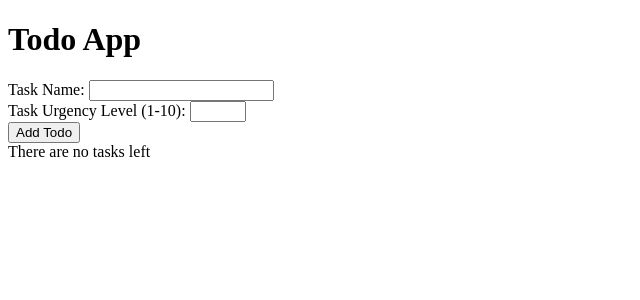
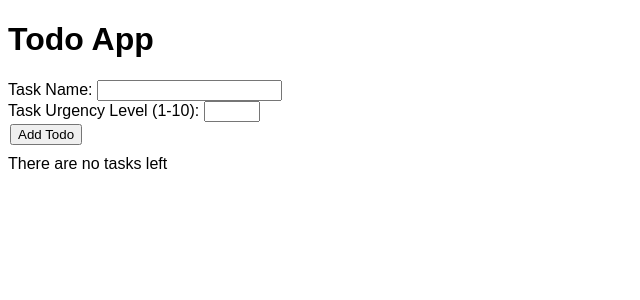
Before and after one commit to Nielam-Dass/Todo-App-Collection, a React (Vite) app in the folder todo_apps/001-react-ts-app/: page / in a window 1280 px wide. Shown: the top 300 px of the page, without its empty margins (0-640 px from the left). Built offline with nearby package versions, Linux system fonts and the light colour scheme.

Commit message:
Added styling to task table in React TS app

```diff
--- a/todo_apps/001-react-ts-app/src/TodoTable.tsx
+++ b/todo_apps/001-react-ts-app/src/TodoTable.tsx
@@ -23,7 +23,7 @@ function TodoTable(props: TodoTableProps): JSX.Element {
     if(props.tasks.length==0){
         return (
             <>
-            <div>There are no tasks left</div>
+            <div className="no-tasks-message">There are no tasks left</div>
             </>
         )
     }
--- a/todo_apps/001-react-ts-app/src/todo-list-styles.css
+++ b/todo_apps/001-react-ts-app/src/todo-list-styles.css
@@ -1,7 +1,31 @@
+body {
+    font-family: 'Arial';
+}
+
 table, th, td {
     border: 1px solid black;
+}
+
+th, td {
+    padding: 4px 10px;
+}
+
+th {
+    text-align: center;
+}
+
+td:has(button) {
+    text-align: center;
 }
 
 table {
     margin-top: 8px;
 }
+
+.no-tasks-message {
+    margin-top: 8px;
+}
+
+button {
+    margin: 2px;
+}
```
